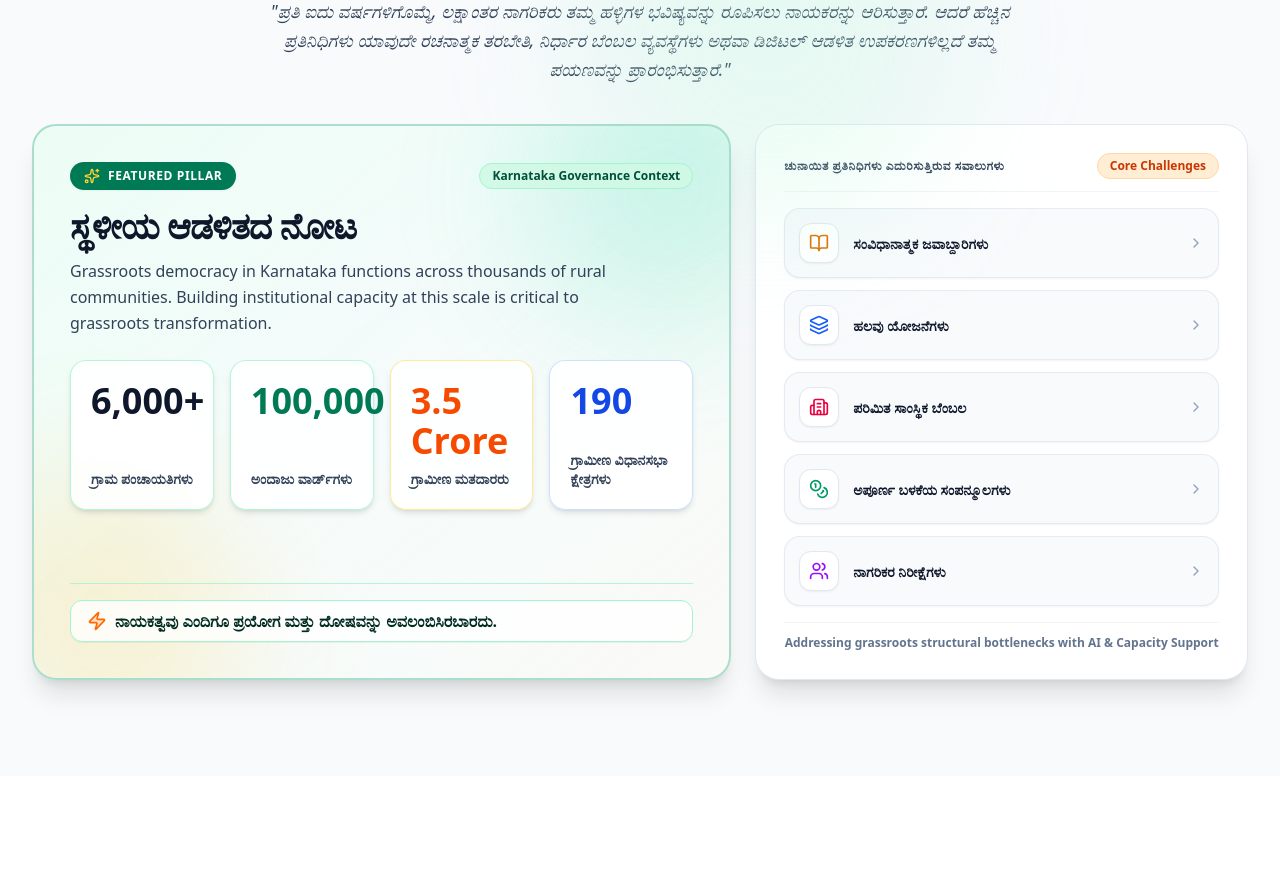
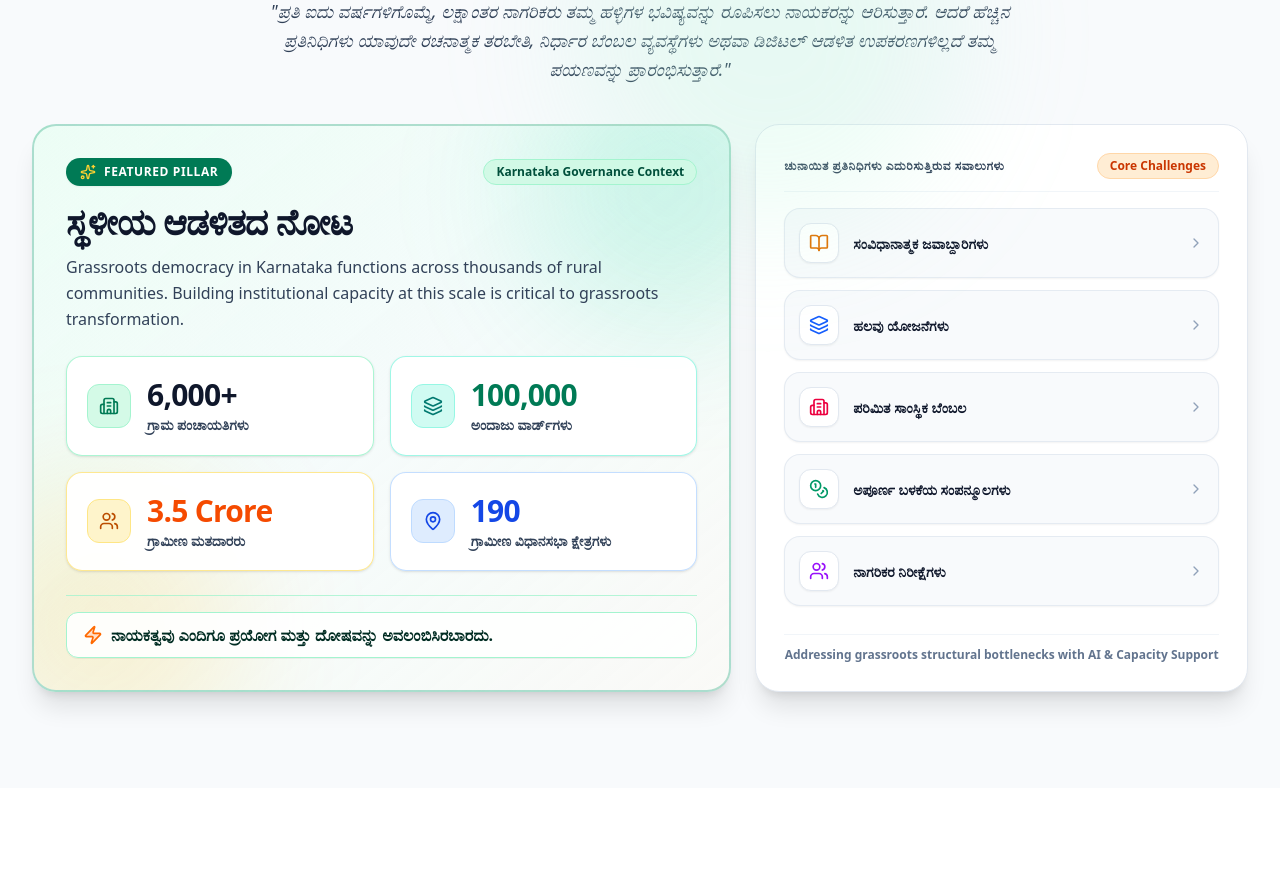
Before and after one commit to jiteshep/trial, a React (Vite) app: page / in a window 1280 px wide. Shown: the part 843-1721 px from the top of the page. Built offline with nearby package versions, Linux system fonts and the light colour scheme.

Commit message:
updated sections of governance card

```diff
--- a/src/components/Sections.tsx
+++ b/src/components/Sections.tsx
@@ -53,19 +53,20 @@ export const AboutSection = () => {
       {/* Single Viewport Responsive Split Grid */}
       <div className="grid lg:grid-cols-12 gap-6 items-stretch max-w-7xl mx-auto">
 
-        {/* HERO CARD (HIGHEST PRIVILEGE): The Landscape of Local Governance (Bright Luminous Light Emerald Card) */}
+        {/* HERO CARD (HIGHEST PRIVILEGE): The Landscape of Local Governance */}
         <motion.div
           initial={{ opacity: 0, scale: 0.98 }}
           whileInView={{ opacity: 1, scale: 1 }}
           viewport={{ once: true }}
           transition={{ duration: 0.4 }}
-          className="lg:col-span-7 bg-gradient-to-br from-emerald-50 via-teal-50/40 to-amber-50/30 text-slate-900 p-7 md:p-9 rounded-3xl shadow-xl border-2 border-emerald-600/30 relative overflow-hidden flex flex-col justify-between group"
+          className="lg:col-span-7 bg-gradient-to-br from-emerald-50 via-teal-50/40 to-amber-50/30 text-slate-900 p-6 md:p-8 rounded-3xl shadow-xl border-2 border-emerald-600/30 relative overflow-hidden flex flex-col justify-between group"
         >
           {/* Ambient Decorative Backdrops */}
           <div className="absolute -top-20 -right-20 w-72 h-72 bg-emerald-400/15 rounded-full blur-3xl pointer-events-none"></div>
           <div className="absolute -bottom-20 -left-20 w-72 h-72 bg-amber-400/15 rounded-full blur-3xl pointer-events-none"></div>
 
           <div className="relative z-10">
+            {/* Badges & Headers */}
             <div className="flex flex-wrap items-center justify-between gap-2 mb-4">
               <span className="inline-flex items-center gap-2 px-3.5 py-1.5 rounded-full text-xs font-black uppercase tracking-wider bg-emerald-700 text-white shadow-xs">
                 <Sparkles className="w-4 h-4 text-amber-300" /> Featured Pillar
@@ -78,37 +79,61 @@ export const AboutSection = () => {
             <h3 className="text-2xl md:text-3xl lg:text-4xl font-black text-slate-900 mb-3 tracking-tight">
               {t.stats.title}
             </h3>
-            <p className="text-sm md:text-base text-slate-700 mb-6 leading-relaxed max-w-xl font-medium">
+            <p className="text-sm md:text-base text-slate-700 mb-6 leading-relaxed font-medium">
               Grassroots democracy in Karnataka functions across thousands of rural communities. Building institutional capacity at this scale is critical to grassroots transformation.
             </p>
 
-            {/* Stats Grid with Clean Crisp White Cards & Vibrant Numbers */}
-            <div className="grid grid-cols-2 sm:grid-cols-4 gap-3.5 md:gap-4">
-              <div className="bg-white/90 backdrop-blur-sm p-4 md:p-5 rounded-2xl border border-emerald-200/80 shadow-md hover:shadow-lg transition-all flex flex-col justify-between">
-                <p className="text-2xl md:text-3xl lg:text-4xl font-black text-slate-900">{config.STATS.PANCHAYATS}</p>
-                <p className="text-xs md:text-sm text-slate-700 mt-2 font-bold leading-snug">{t.stats.panchayats}</p>
+            {/* 2x2 Spacious Stats Grid (No text clipping or squishing) */}
+            <div className="grid grid-cols-1 sm:grid-cols-2 gap-4">
+              {/* Panchayats */}
+              <div className="bg-white/95 backdrop-blur-xs p-4 md:p-5 rounded-2xl border border-emerald-200/90 shadow-sm hover:shadow-md transition-all flex items-center gap-4">
+                <div className="w-11 h-11 rounded-xl bg-emerald-100/90 text-emerald-700 flex items-center justify-center shrink-0 border border-emerald-200">
+                  <Building2 className="w-5 h-5" />
+                </div>
+                <div className="flex-1 min-w-0">
+                  <p className="text-2xl md:text-3xl font-black text-slate-900 tracking-tight">{config.STATS.PANCHAYATS}</p>
+                  <p className="text-xs md:text-sm font-bold text-slate-700 leading-snug mt-0.5">{t.stats.panchayats}</p>
+                </div>
               </div>
 
-              <div className="bg-white/90 backdrop-blur-sm p-4 md:p-5 rounded-2xl border border-emerald-200/80 shadow-md hover:shadow-lg transition-all flex flex-col justify-between">
-                <p className="text-2xl md:text-3xl lg:text-4xl font-black text-emerald-700">{config.STATS.WARDS}</p>
-                <p className="text-xs md:text-sm text-slate-700 mt-2 font-bold leading-snug">{t.stats.wards}</p>
+              {/* Wards */}
+              <div className="bg-white/95 backdrop-blur-xs p-4 md:p-5 rounded-2xl border border-teal-200/90 shadow-sm hover:shadow-md transition-all flex items-center gap-4">
+                <div className="w-11 h-11 rounded-xl bg-teal-100/90 text-teal-700 flex items-center justify-center shrink-0 border border-teal-200">
+                  <Layers className="w-5 h-5" />
+                </div>
+                <div className="flex-1 min-w-0">
+                  <p className="text-2xl md:text-3xl font-black text-emerald-700 tracking-tight">{config.STATS.WARDS}</p>
+                  <p className="text-xs md:text-sm font-bold text-slate-700 leading-snug mt-0.5">{t.stats.wards}</p>
+                </div>
               </div>
 
-              <div className="bg-white/90 backdrop-blur-sm p-4 md:p-5 rounded-2xl border border-amber-200/80 shadow-md hover:shadow-lg transition-all flex flex-col justify-between">
-                <p className="text-2xl md:text-3xl lg:text-4xl font-black text-orange-600">{config.STATS.RURAL_VOTERS}</p>
-                <p className="text-xs md:text-sm text-slate-700 mt-2 font-bold leading-snug">{t.stats.voters}</p>
+              {/* Rural Voters */}
+              <div className="bg-white/95 backdrop-blur-xs p-4 md:p-5 rounded-2xl border border-amber-200/90 shadow-sm hover:shadow-md transition-all flex items-center gap-4">
+                <div className="w-11 h-11 rounded-xl bg-amber-100/90 text-amber-700 flex items-center justify-center shrink-0 border border-amber-200">
+                  <Users className="w-5 h-5" />
+                </div>
+                <div className="flex-1 min-w-0">
+                  <p className="text-2xl md:text-3xl font-black text-orange-600 tracking-tight">{config.STATS.RURAL_VOTERS}</p>
+                  <p className="text-xs md:text-sm font-bold text-slate-700 leading-snug mt-0.5">{t.stats.voters}</p>
+                </div>
               </div>
 
-              <div className="bg-white/90 backdrop-blur-sm p-4 md:p-5 rounded-2xl border border-blue-200/80 shadow-md hover:shadow-lg transition-all flex flex-col justify-between">
-                <p className="text-2xl md:text-3xl lg:text-4xl font-black text-blue-700">{config.STATS.RURAL_ACS}</p>
-                <p className="text-xs md:text-sm text-slate-700 mt-2 font-bold leading-snug">{t.stats.acs}</p>
+              {/* Rural Assembly Constituencies */}
+              <div className="bg-white/95 backdrop-blur-xs p-4 md:p-5 rounded-2xl border border-blue-200/90 shadow-sm hover:shadow-md transition-all flex items-center gap-4">
+                <div className="w-11 h-11 rounded-xl bg-blue-100/90 text-blue-700 flex items-center justify-center shrink-0 border border-blue-200">
+                  <MapPin className="w-5 h-5" />
+                </div>
+                <div className="flex-1 min-w-0">
+                  <p className="text-2xl md:text-3xl font-black text-blue-700 tracking-tight">{config.STATS.RURAL_ACS}</p>
+                  <p className="text-xs md:text-sm font-bold text-slate-700 leading-snug mt-0.5">{t.stats.acs}</p>
+                </div>
               </div>
             </div>
           </div>
 
           {/* High Visibility Transition Highlight Bar */}
           <div className="relative z-10 mt-6 pt-4 border-t border-emerald-200/80 flex items-center justify-between">
-            <span className="flex items-center gap-2 text-sm md:text-base text-emerald-950 font-extrabold bg-white/80 px-4 py-2 rounded-xl border border-emerald-200 w-full shadow-2xs">
+            <span className="flex items-center gap-2 text-sm md:text-base text-emerald-950 font-extrabold bg-white/90 px-4 py-2.5 rounded-xl border border-emerald-200 w-full shadow-2xs">
               <Zap className="w-5 h-5 text-orange-500 shrink-0 fill-orange-500/20" />
               <span>{t.about.transition}</span>
             </span>
```
